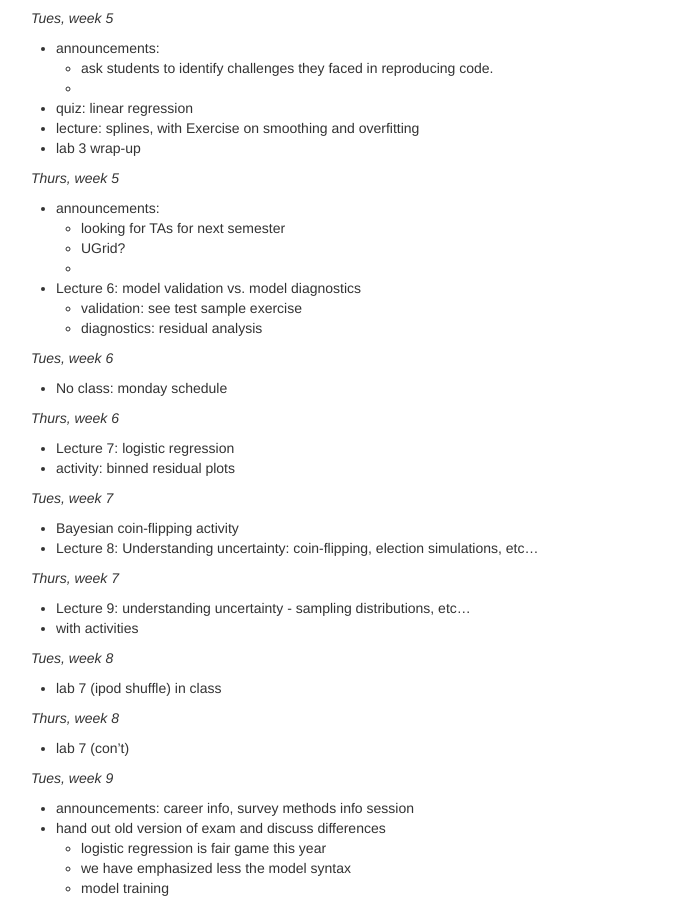
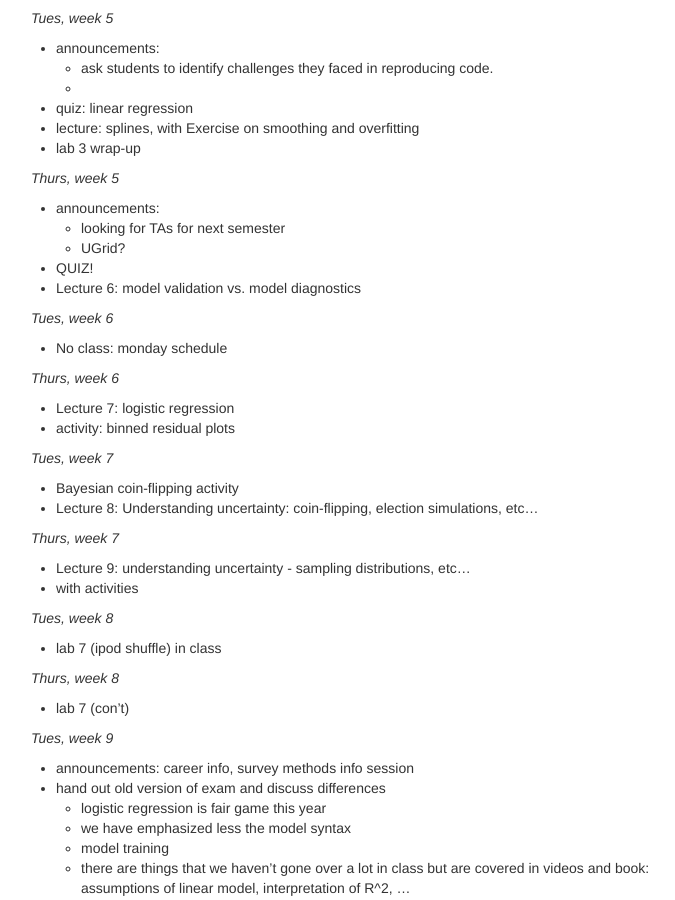
Before and after one commit to nickreich/data-stories, a Jekyll site: the page built from pages/instructor-schedule.md, in a window 1280 px wide and 900 px high, scrolled down 2495 px. Shown: the whole window, without its empty margins (259-934 px from the left). Built offline with Jekyll 4.4.1, drawn with Linux system fonts in a browser that asks for light colours.

Commit message:
instructor schedule update

```diff
--- a/pages/instructor-schedule.md
+++ b/pages/instructor-schedule.md
@@ -139,10 +139,8 @@
  - announcements:
     - looking for TAs for next semester
     - UGrid?
-    -
+ - QUIZ!
  - Lecture 6: model validation vs. model diagnostics
-   - validation: see test sample exercise
-   - diagnostics: residual analysis
 
 _Tues, week 6_
 
```
